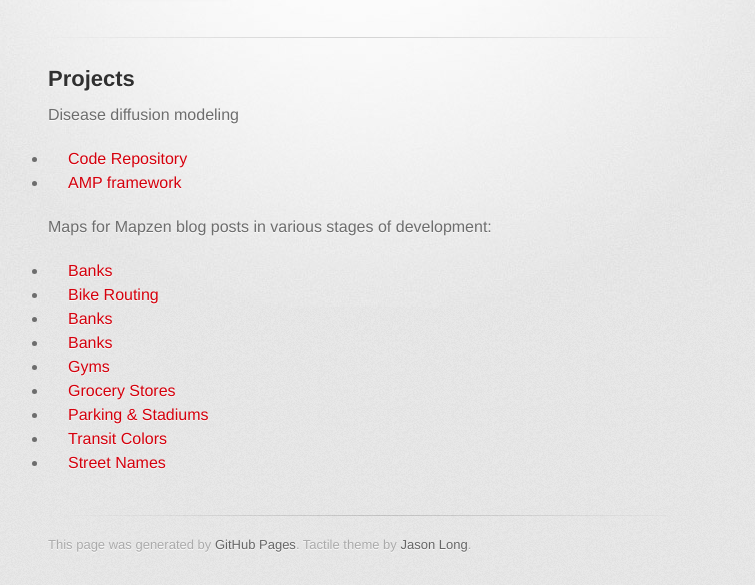
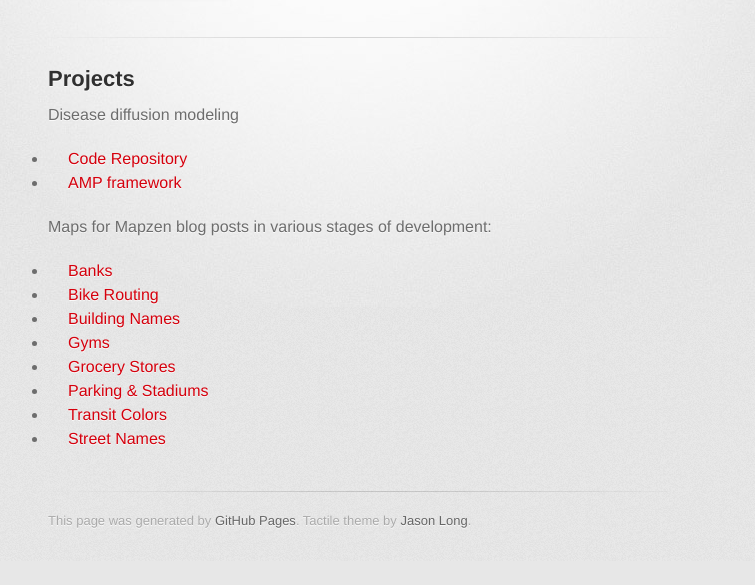
Before and after one commit to IndyHurt/indyhurt.github.io, a plain HTML site: page index.html in a window 1280 px wide. Shown: the part 266-851 px from the top of the page, without its empty margins (282-1037 px from the left). After the commit the page ends 827 px from the top, so only its background shows below. Drawn offline with Linux system fonts and the light colour scheme; a web font is replaced by a local one.

Commit message:
link updates

```diff
--- a/index.html
+++ b/index.html
@@ -48,8 +48,7 @@
 <ul>
 <li><a href="http://indyhurt.github.io/nyr-bank/map/index.html">Banks</a></li>
 <li><a href="http://indyhurt.github.io/te-bike/map/index.html">Bike Routing</a></li>
-<li><a href="http://indyhurt.github.io/nyr-bank/map/index.html">Banks</a></li>
-<li><a href="http://indyhurt.github.io/name-that-building/map/index.html">Banks</a></li>
+<li><a href="http://indyhurt.github.io/name-that-building/map/index.html">Building Names</a></li>
 <li><a href="http://indyhurt.github.io/nyr-fitness/map/index.html">Gyms</a></li>
 <li><a href="http://indyhurt.github.io/nyr-groceries/map/index.html">Grocery Stores</a></li>
 <li><a href="http://indyhurt.github.io/te-stadiums/map/index.html">Parking & Stadiums</a></li>
```
